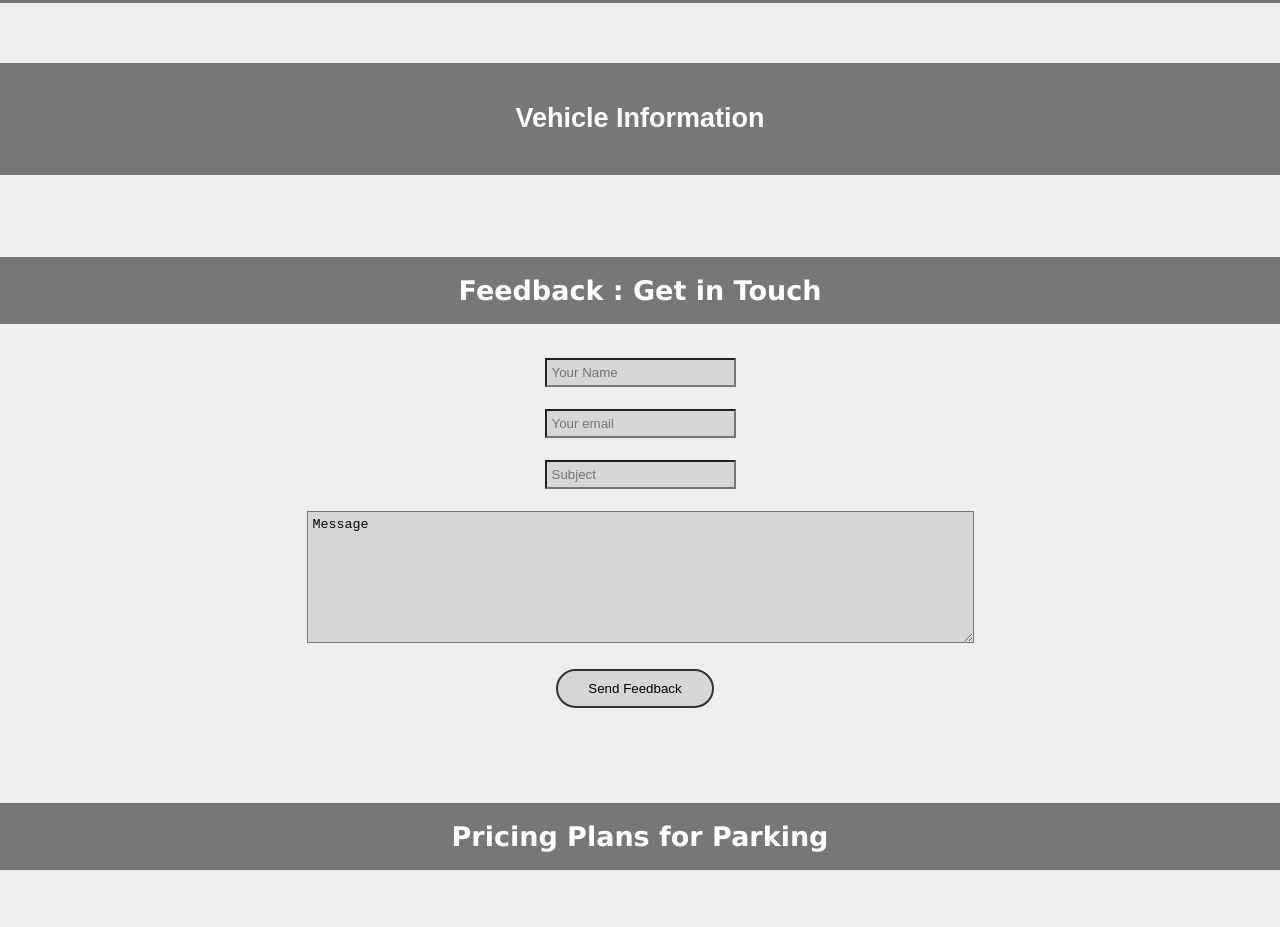
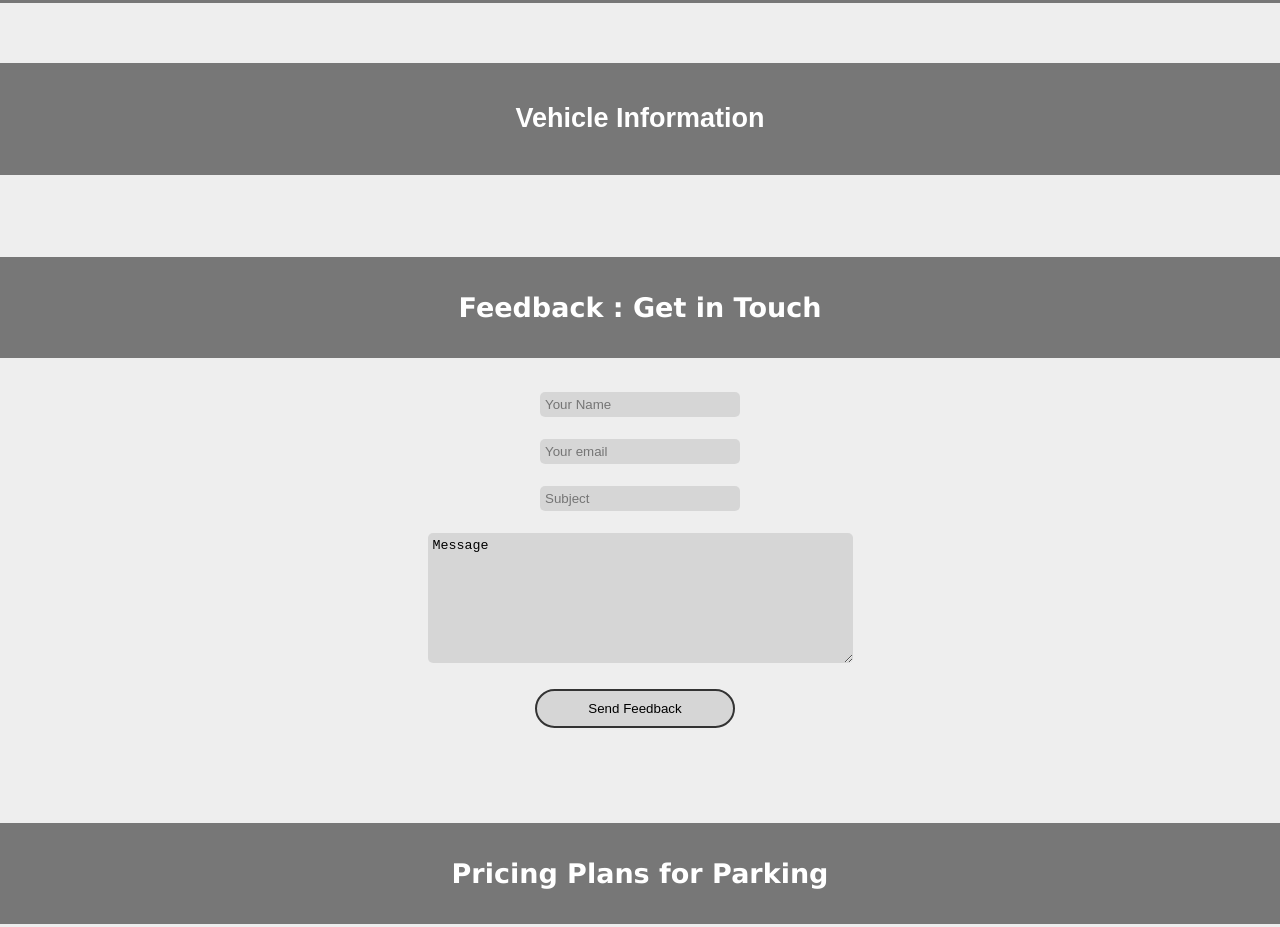
Before and after one commit to meta-bharat-gupta/GET2021, a plain HTML site: page CSS Assignment/index.html in a window 1280 px wide. Shown: the part 988-1915 px from the top of the page. Drawn offline with Linux system fonts and the light colour scheme.

Commit message:
CSS Assignment

```diff
--- a/CSS Assignment/index.html
+++ b/CSS Assignment/index.html
@@ -101,7 +101,7 @@
               </tr>
               <tr>
                 <td>Identification</td>
-                <td><textarea name="name" rows="8" cols="80">Color, mark, visible accessory</textarea></td>
+                <td><textarea name="name" rows="8" cols="50">Color, mark, visible accessory</textarea></td>
               </tr>
               <tr>
                 <td colspan="2"><input class="btn" type="submit" value="Submit"></td>
@@ -129,7 +129,7 @@
               <td><input type="text" name="subject" required placeholder="Subject"/></td>
             </tr>
             <tr>
-              <td><textarea name="name" rows="8" cols="80">Message</textarea></td>
+              <td><textarea name="name" rows="8" cols="50">Message</textarea></td>
             </tr>
             <tr>
               <td><input class="btn" type="submit" value="Send Feedback"></td>
--- a/CSS Assignment/style.css
+++ b/CSS Assignment/style.css
@@ -87,7 +87,7 @@ section{
 .section-heading{
   background-color: #777;
   color: white;
-  padding: 18px;
+  padding: 35px;
   width: 100%;
   border: none;
   text-align: center;
@@ -114,10 +114,15 @@ tr:last-child{
 input{
   padding: 5px;
   background-color: rgba(0, 0, 0, 0.1);
+  width: 200px;
+  border: none;
+  border-radius: 5px;
 }
 textarea{
   padding: 5px;
   background-color: rgba(0, 0, 0, 0.1);
+  border: none;
+  border-radius: 5px;
 }
 
 /* Pricing Section */
```
